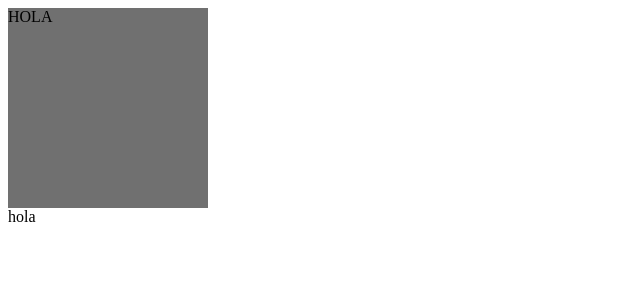
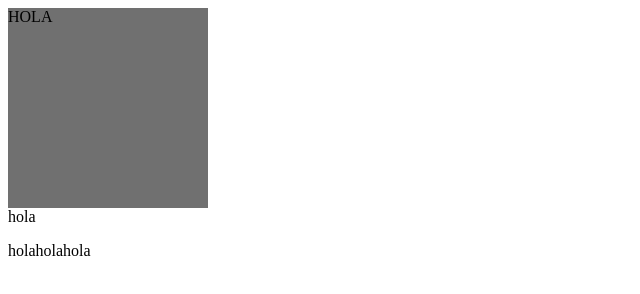
Before and after one commit to arerbac-ad/nuevo_proyecto, a plain HTML site: page index.html in a window 1280 px wide. Shown: the whole page, without its empty margins (0-640 px from the left). Drawn offline with Linux system fonts and the light colour scheme.

Commit message:
agregué <p>

```diff
--- a/index.html
+++ b/index.html
@@ -8,5 +8,6 @@
 		HOLA
  	</div>
  	<section>hola</section>
+ 	<p>holaholahola</p>
 </body>
 </html>
```
